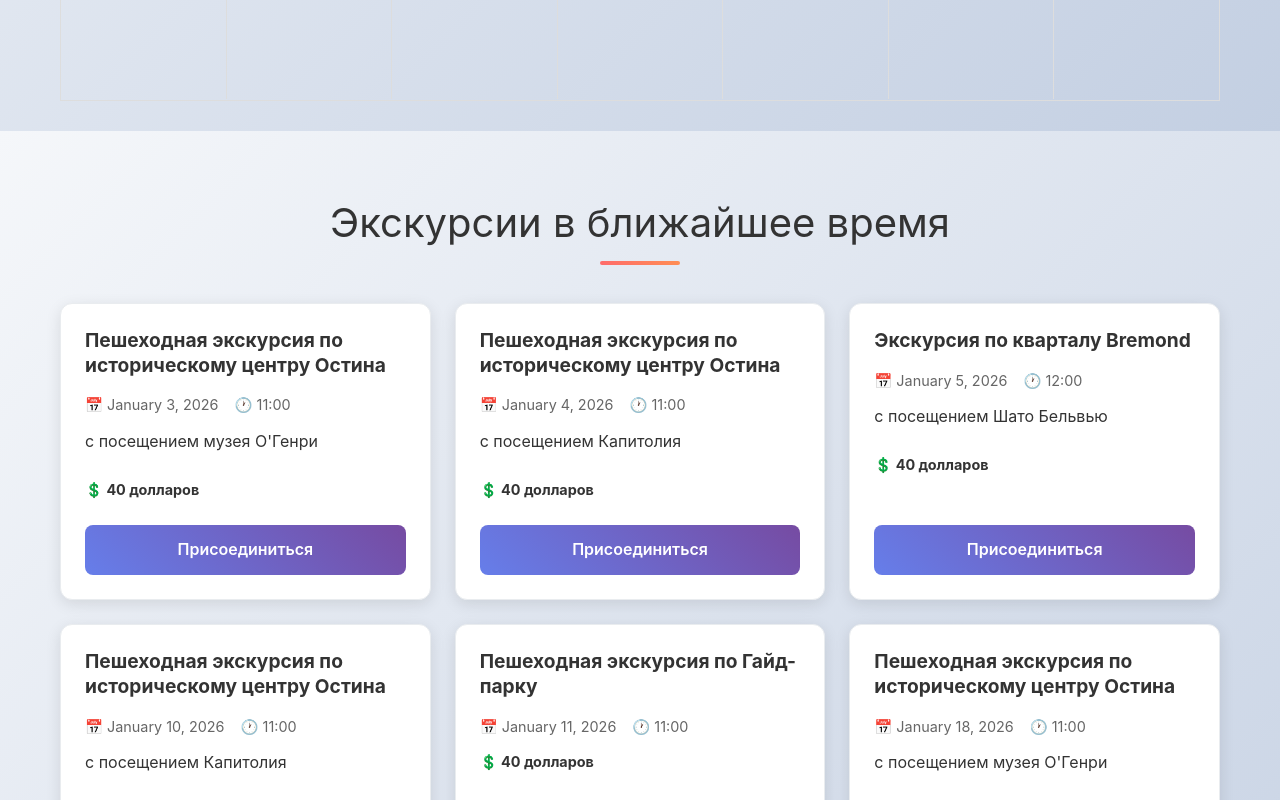
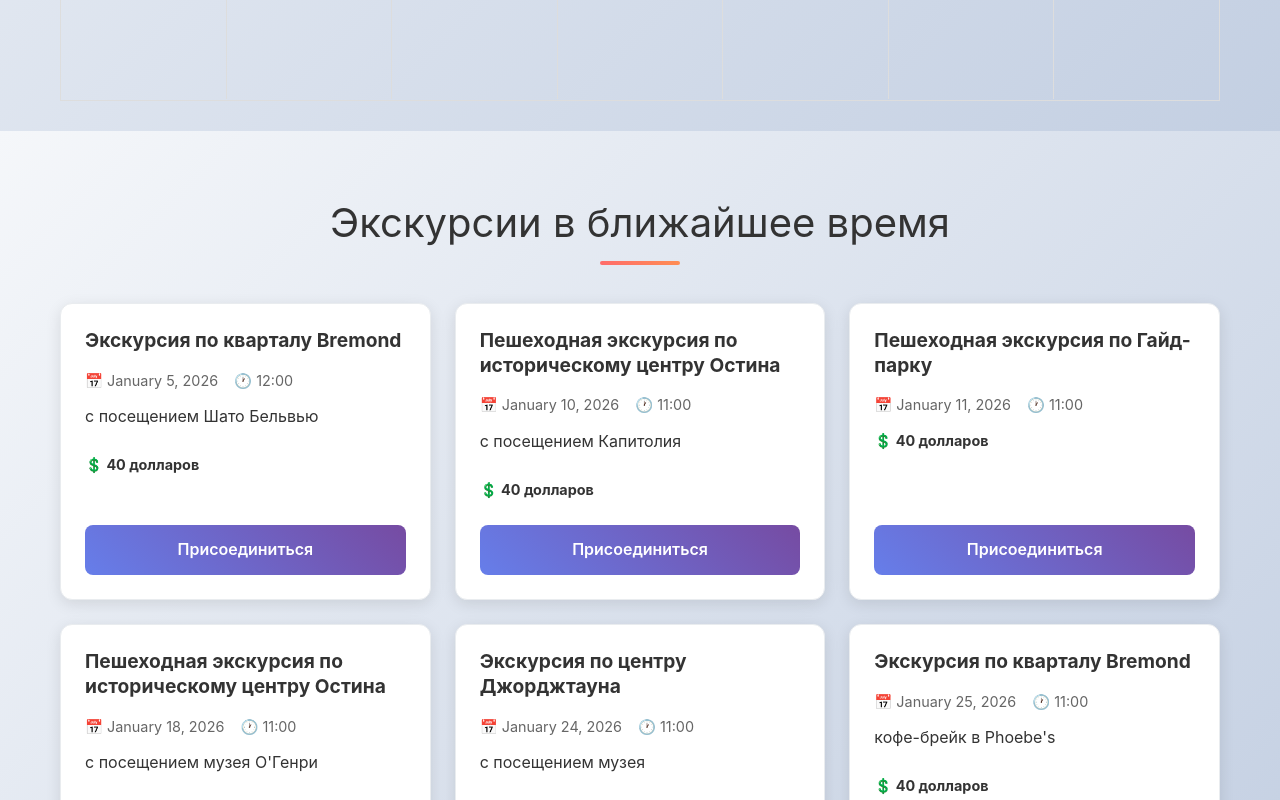
Before and after one commit to tatiana-act/nextjs-boilerplate, a Next.js app: page / in a window 1280 px wide. Shown: the part 4835-5635 px from the top of the page. Built offline with nearby package versions, Linux system fonts and the light colour scheme.

Commit message:
cancel tours

```diff
--- a/data/tours.ts
+++ b/data/tours.ts
@@ -110,7 +110,7 @@ export const tours: TourProgram[] = [
         imageUrl: '/aushenry.jpg',
         highlights: [
             'Неспешная прогулка без жёсткого маршрута и тайминга',
-            'Вы узнаете писателя О\'Генри с необычной стороны',
+            'Вы посетите места в Остине, связанные с О\'Генри',
             'Чашечка ароматного кофе в атмосфере XIX века -- в красивом старинном кафе при отеле Driskill',
         ],
         included: [
--- a/data/upcomingTours.ts
+++ b/data/upcomingTours.ts
@@ -1,22 +1,6 @@
 import { UpcomingTourEvent } from '@/types/tour';
 
 export const upcomingTours: UpcomingTourEvent[] = [
-    {
-        id: 'tour40',
-        tourProgramId: 'Acap',
-        date: '2026-01-03',
-        time: '11:00',
-        price: 40,
-        bonus: "с посещением музея О'Генри",
-    },
-    {
-        id: 'tour41',
-        tourProgramId: 'Acap',
-        date: '2026-01-04',
-        time: '11:00',
-        price: 40,
-        bonus: 'с посещением Капитолия',
-    },
     {
         id: 'tour37',
         tourProgramId: 'Brmn',
```
